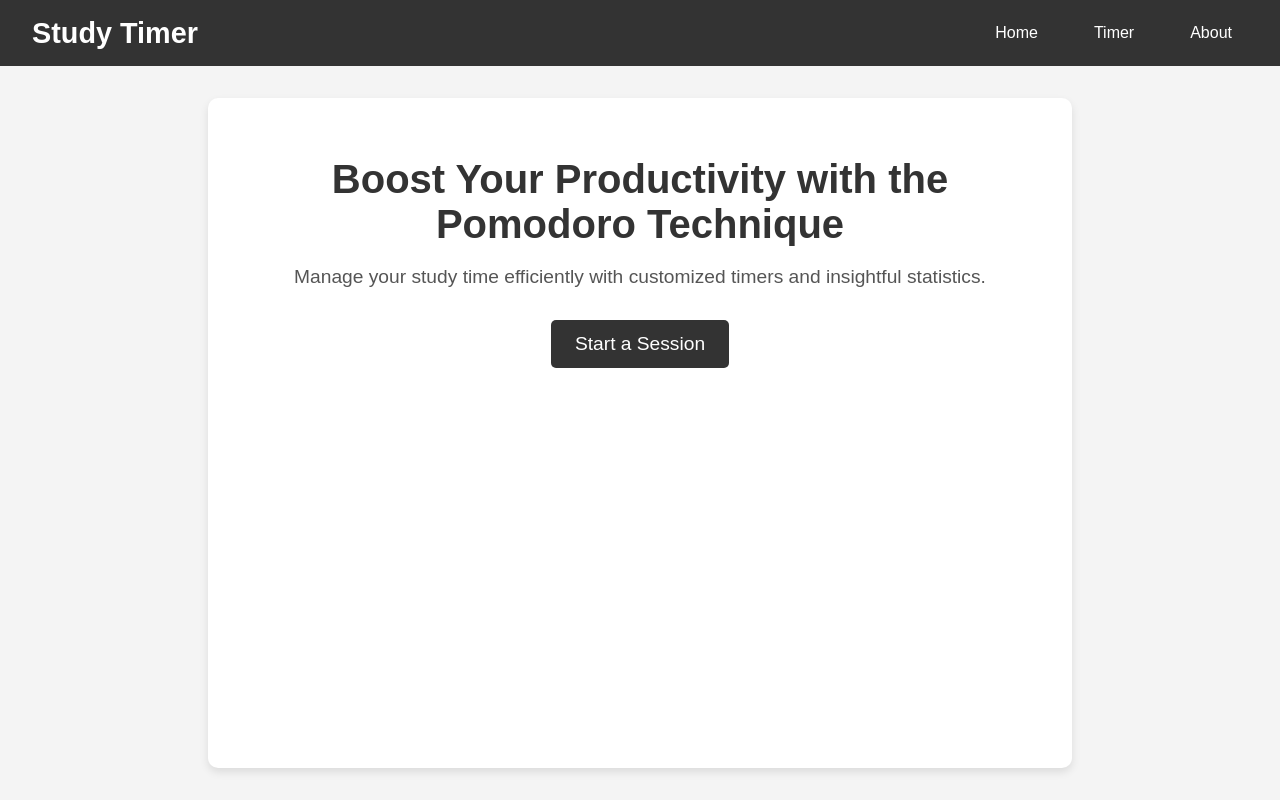
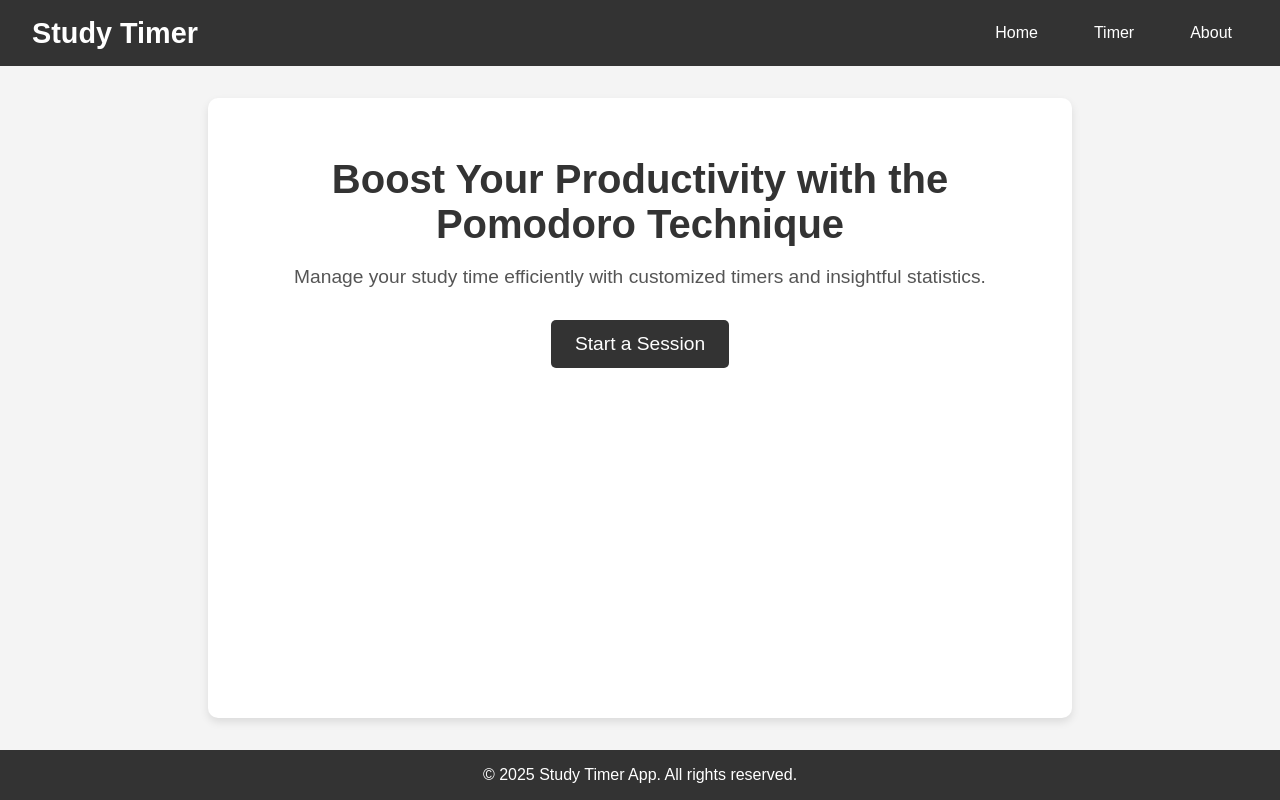
Before and after one commit to Sankalp13353/timmer-capstone, a React (Create React App) app: page / in a window 1280 px wide. Built offline with nearby package versions, Linux system fonts and the light colour scheme.

Commit message:
footer changes

```diff
--- a/src/App.js
+++ b/src/App.js
@@ -1,6 +1,7 @@
 import React from 'react';
 import './styles/App.css';
 import Navbar from './components/navbar';
+import Footer from './components/footer';
 
 function App() {
   return (
@@ -13,6 +14,7 @@ function App() {
         <button>Start a Session</button>
       </div>
 
+      <Footer />
     </div>
   );
 }
--- a/src/components/footer.jsx
+++ b/src/components/footer.jsx
@@ -0,0 +1,12 @@
+import React from 'react';
+import '../styles/footer.css';
+
+function Footer() {
+  return (
+    <div className="footer">
+      &copy; 2025 Study Timer App. All rights reserved.
+    </div>
+  );
+}
+
+export default Footer;
--- a/src/styles/footer.css
+++ b/src/styles/footer.css
@@ -0,0 +1,10 @@
+.footer {
+  background-color: #333;
+  color: white;
+  text-align: center;
+  padding: 1rem 0;
+  font-size: 1rem;
+  position: relative;
+  bottom: 0;
+  width: 100%;
+}
```
